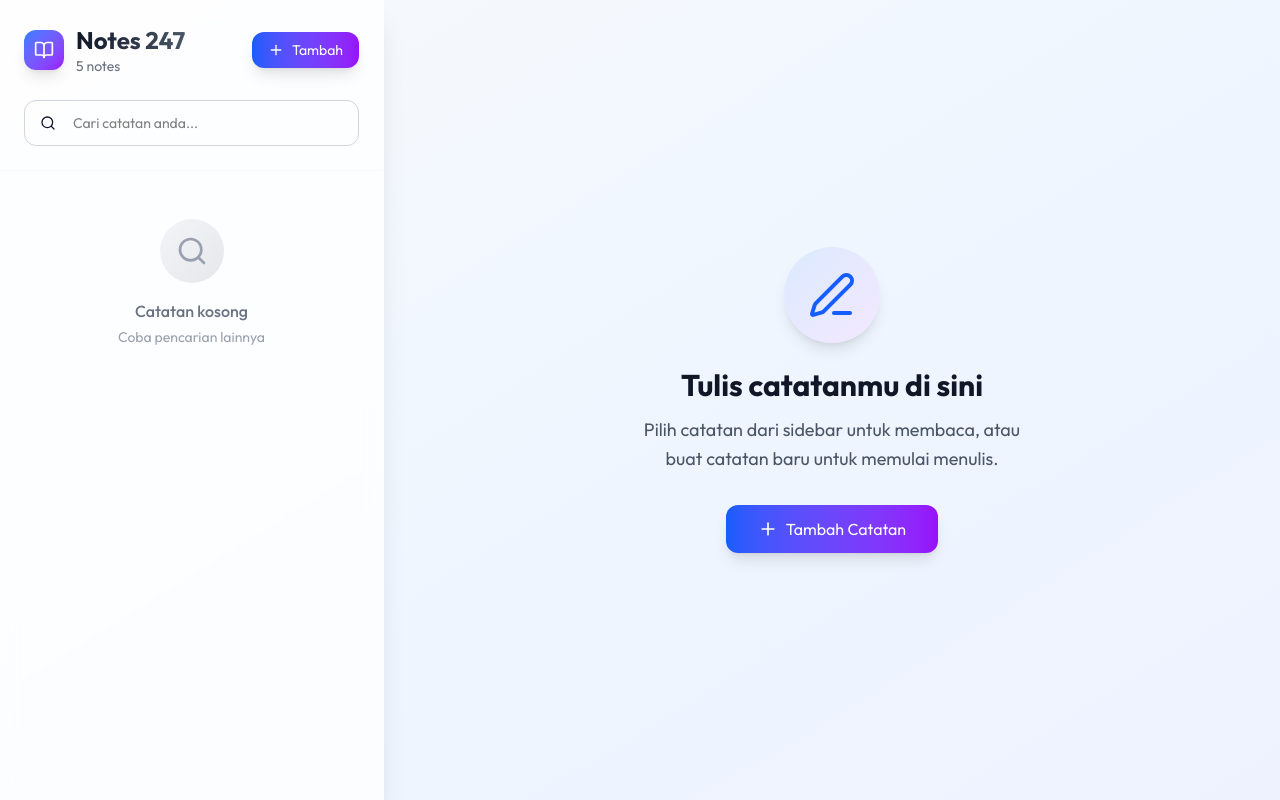
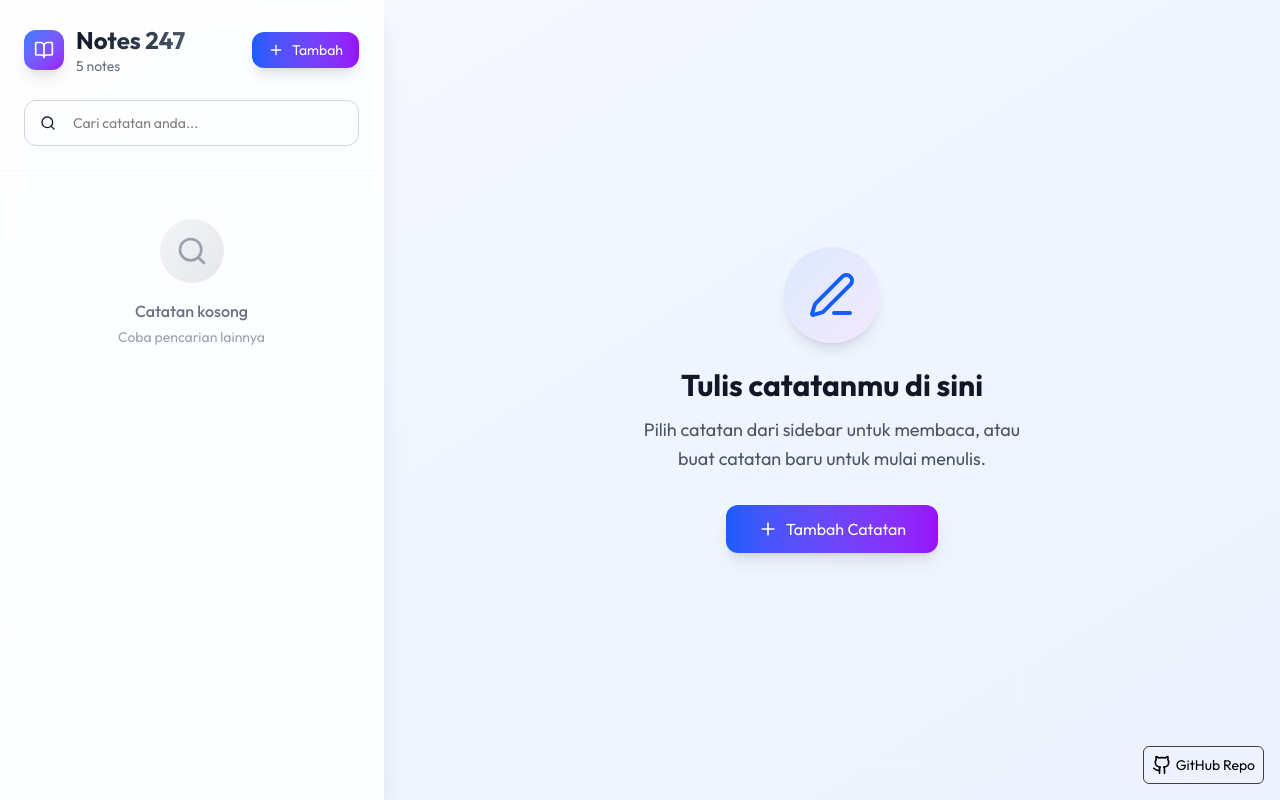
Before and after one commit to irsyadulibad/notes247, a React (Vite) app: page / in a window 1280 px wide. Built offline with nearby package versions, Linux system fonts and the light colour scheme.

Commit message:
chore: UI rev and github link

```diff
--- a/src/App.tsx
+++ b/src/App.tsx
@@ -4,6 +4,7 @@ import NoteContent from "./components/features/NoteContent";
 import NoteHeader from "./components/features/NoteHeader";
 import useNoteStore from "./stores/noteStore";
 import usePageStore from "./stores/pageStore";
+import GithubLink from "./components/common/GithubLink";
 
 export default function App() {
   const { selectedNote } = useNoteStore();
@@ -29,6 +30,8 @@ export default function App() {
           <EmptyNote />
         )}
       </main>
+
+      <GithubLink />
     </div>
   );
 }
--- /dev/null
+++ b/src/components/common/GithubLink.tsx
@@ -0,0 +1,17 @@
+import { Github } from "lucide-react";
+
+export default function GithubLink() {
+  return (
+    <div className="fixed z-50 bottom-4 right-4">
+      <a
+        href="https://github.com/irsyadulibad/notes247"
+        target="_blank"
+        rel="noopener noreferrer"
+        className="flex items-center gap-1 text-xs border border-neutral-700 rounded-md p-2 hover:bg-neutral-900 hover:text-white md:text-sm"
+      >
+        <Github className="w-4 h-4 lg:w-5 lg:h-5" />
+        GitHub Repo
+      </a>
+    </div>
+  );
+}
--- a/src/components/features/EmptyNote.tsx
+++ b/src/components/features/EmptyNote.tsx
@@ -24,7 +24,7 @@ export default function EmptyNote() {
         </h2>
         <p className="text-gray-600 mb-6 sm:mb-8 text-base sm:text-lg leading-relaxed px-4">
           Pilih catatan dari sidebar untuk membaca, atau buat catatan baru untuk
-          memulai menulis.
+          mulai menulis.
         </p>
         <div className="flex flex-col sm:flex-row gap-3 sm:gap-4 justify-center">
           <button
--- a/src/components/layout/Aside.tsx
+++ b/src/components/layout/Aside.tsx
@@ -38,6 +38,7 @@ export default function Aside({ selectedNote }: { selectedNote: boolean }) {
             </div>
           </div>
           {/* Add New Note */}
+          <div className="flex gap-4">
             <button
               onClick={() => addNote()}
               className="bg-gradient-primary hover:from-blue-700 hover:to-purple-700 shadow-lg hover:shadow-xl transition-all duration-200 rounded-xl text-xs sm:text-sm px-2 sm:px-4 flex p-2 text-white items-center"
@@ -45,9 +46,13 @@ export default function Aside({ selectedNote }: { selectedNote: boolean }) {
               <Plus className="w-3 h-3 sm:w-4 sm:h-4 sm:mr-2" />
               <span className="hidden sm:inline">Tambah</span>
             </button>
-          <button onClick={() => setIsSidebarOpen(false)} className="lg:hidden">
+            <button
+              onClick={() => setIsSidebarOpen(false)}
+              className="lg:hidden"
+            >
               <X className="w-4 h-4" />
             </button>
+          </div>
         </div>
 
         {/* Search */}
--- a/src/components/layout/NoteItem.tsx
+++ b/src/components/layout/NoteItem.tsx
@@ -1,5 +1,5 @@
 import type { Note } from "../../types/note";
-import { Calendar, Clock, MoreVertical, Pin } from "lucide-react";
+import { Calendar, Clock, Pin } from "lucide-react";
 import Card from "../common/Card";
 import useNoteStore from "../../stores/noteStore";
 import {
```
Lines whose indentation alone changed are shown as unchanged.
